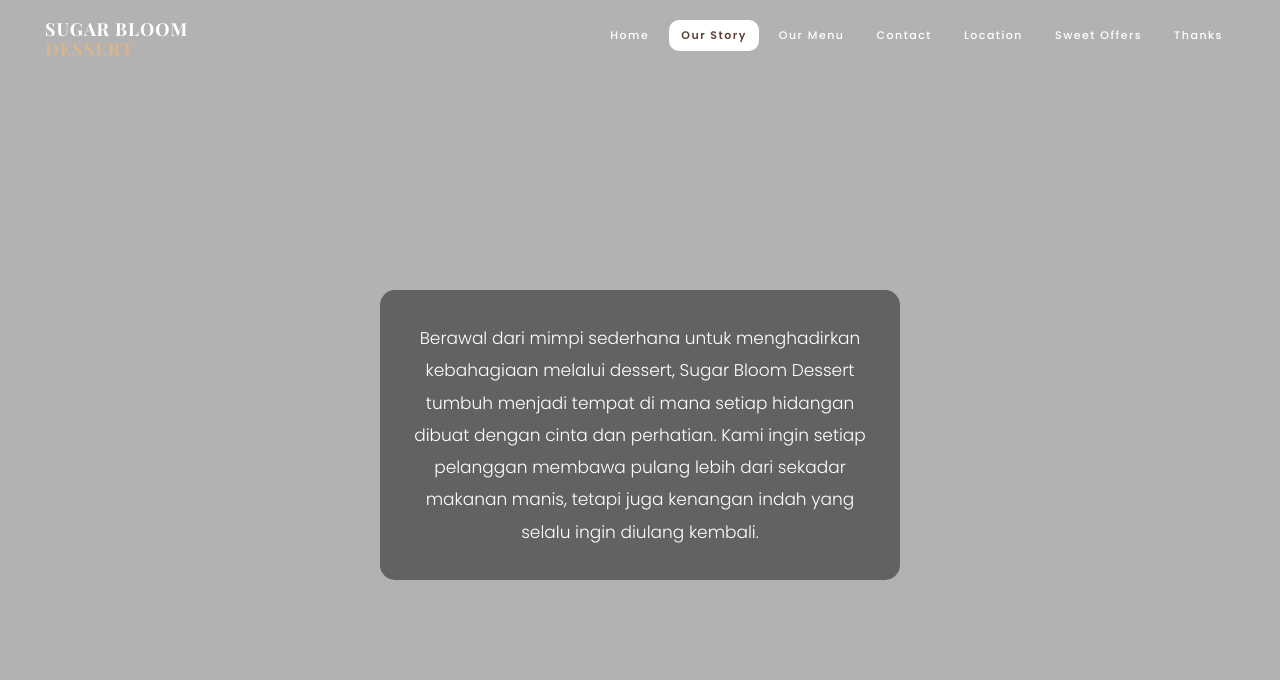
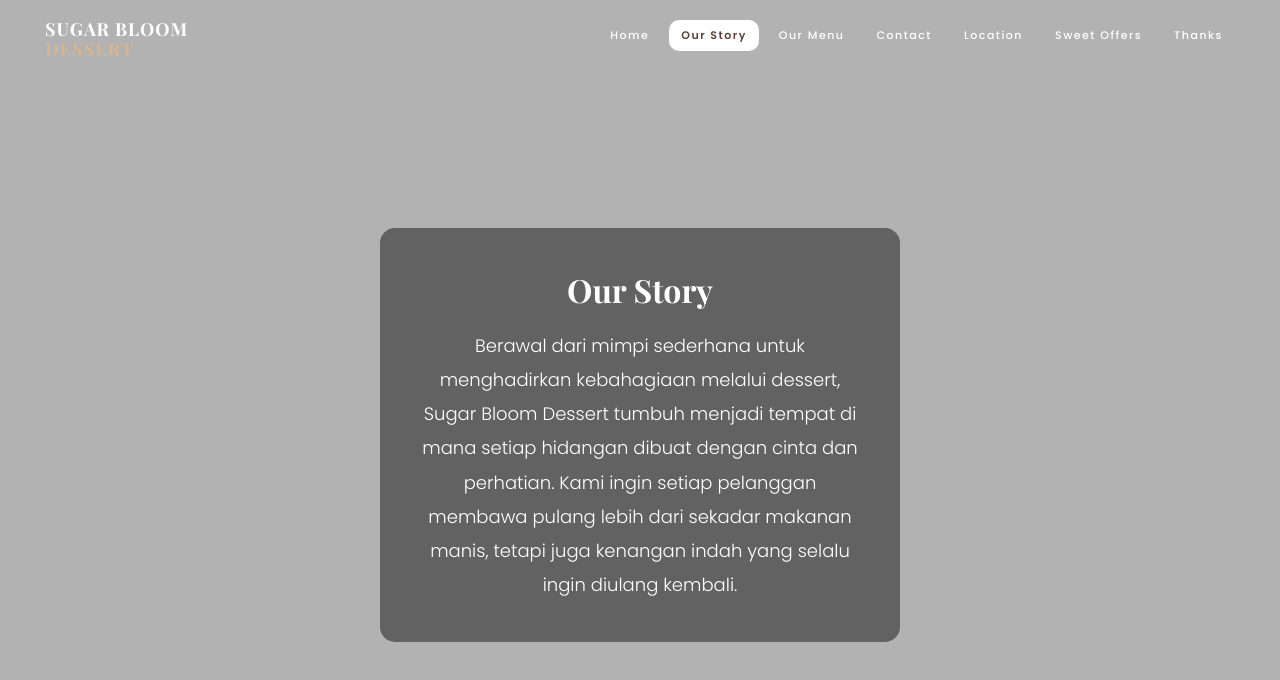
Before and after one commit to windanurhidayah2303-ux/sugar-bloom-desert, a plain HTML site: page our-story.html in a window 1280 px wide. Drawn offline with nearby package versions, Linux system fonts and the light colour scheme.

Commit message:
Update our-story.html

```diff
--- a/our-story.html
+++ b/our-story.html
@@ -3,13 +3,13 @@
 <head>
     <meta charset="UTF-8">
     <meta name="viewport" content="width=device-width, initial-scale=1.0">
-    <title>Our Story - SUGAR BLOOM DESSERT</title>
+    <title>Our Story - Sugar Bloom Dessert</title>
     <link href="https://fonts.googleapis.com/css2?family=Playfair+Display:wght@500;700&family=Poppins:wght@300;400;500;600&display=swap" rel="stylesheet">
     <style>
       *{margin:0;padding:0;box-sizing:border-box}
       body{font-family:'Poppins',sans-serif;overflow-x:hidden}
 
-      /* NAVBAR - SAMA PERSIS KAYAK HOME YANG UDAH BENER */
+      /* NAVBAR SAMA KAYAK HOME */
       .navbar{position:absolute;top:0;left:0;right:0;z-index:100;background:transparent}
       .nav-container{display:flex;justify-content:space-between;align-items:flex-start;padding:18px 22px}
       .logo{font-family:'Playfair Display';font-weight:700;font-size:18px;line-height:1.1;color:#fff;letter-spacing:1px}
@@ -20,10 +20,11 @@
       .nav-menu a{text-decoration:none;color:#FFF8F0;font-size:18px;font-weight:500;padding:14px 40px;border-radius:10px;width:85%;max-width:360px;text-align:center}
       .nav-menu a.active{background:#D7B68F;color:#2B1A14;font-weight:600}
 
-      /* ISI OUR STORY - PUNYA KAMU */
+      /* ISI OUR STORY - SESUAI SCREENSHOT KAMU */
       .story-hero{min-height:100vh;background:linear-gradient(rgba(0,0,0,.30), rgba(0,0,0,.30)), url('images/cafe-interior.jpeg');background-size:cover;background-position:center;display:flex;align-items:center;justify-content:center;padding:110px 20px 40px}
-      .story-box{background:rgba(0,0,0,.45);border-radius:15px;padding:32px 22px;max-width:520px;text-align:center}
-      .story-text{color:#fff;font-size:17px;line-height:1.9;font-weight:300}
+      .story-box{background:rgba(0,0,0,.45);backdrop-filter:blur(4px);border-radius:15px;padding:32px 22px;max-width:520px;text-align:center}
+      .story-box p{color:#fff;font-size:17px;line-height:1.9;font-weight:300}
+      .story-box h1{font-family:'Playfair Display';color:#fff;font-size:32px;margin-bottom:18px}
 
       @media(min-width:851px){
         .nav-container{padding:20px 45px}
@@ -31,6 +32,8 @@
         .nav-menu{position:static;display:flex !important;flex-direction:row;background:none;gap:8px;justify-content:flex-end}
         .nav-menu a{color:#fff;font-size:11px;letter-spacing:1.5px;padding:7px 12px;width:auto}
         .nav-menu a.active{background:#fff;color:#5D4037}
+        .story-box{padding:40px}
+        .story-box p{font-size:18px}
       }
     </style>
 </head>
@@ -38,10 +41,7 @@
 
     <header class="navbar">
         <div class="nav-container">
-            <div class="logo">
-                SUGAR BLOOM<br>
-                <span>DESSERT</span>
-            </div>
+            <div class="logo">SUGAR BLOOM<br><span>DESSERT</span></div>
             <button class="menu-button" onclick="toggleMenu()">☰</button>
             <nav class="nav-menu" id="navMenu">
                 <a href="home.html">Home</a>
@@ -57,11 +57,9 @@
 
     <section class="story-hero">
         <div class="story-box">
-            <p class="story-text">
-                Berawal dari mimpi sederhana untuk menghadirkan kebahagiaan melalui dessert,
-                Sugar Bloom Dessert tumbuh menjadi tempat di mana setiap hidangan dibuat
-                dengan cinta dan perhatian. Kami ingin setiap pelanggan membawa pulang lebih
-                dari sekadar makanan manis, tetapi juga kenangan indah yang selalu ingin diulang kembali.
+            <h1>Our Story</h1>
+            <p>
+                Berawal dari mimpi sederhana untuk menghadirkan kebahagiaan melalui dessert, Sugar Bloom Dessert tumbuh menjadi tempat di mana setiap hidangan dibuat dengan cinta dan perhatian. Kami ingin setiap pelanggan membawa pulang lebih dari sekadar makanan manis, tetapi juga kenangan indah yang selalu ingin diulang kembali.
             </p>
         </div>
     </section>
```
